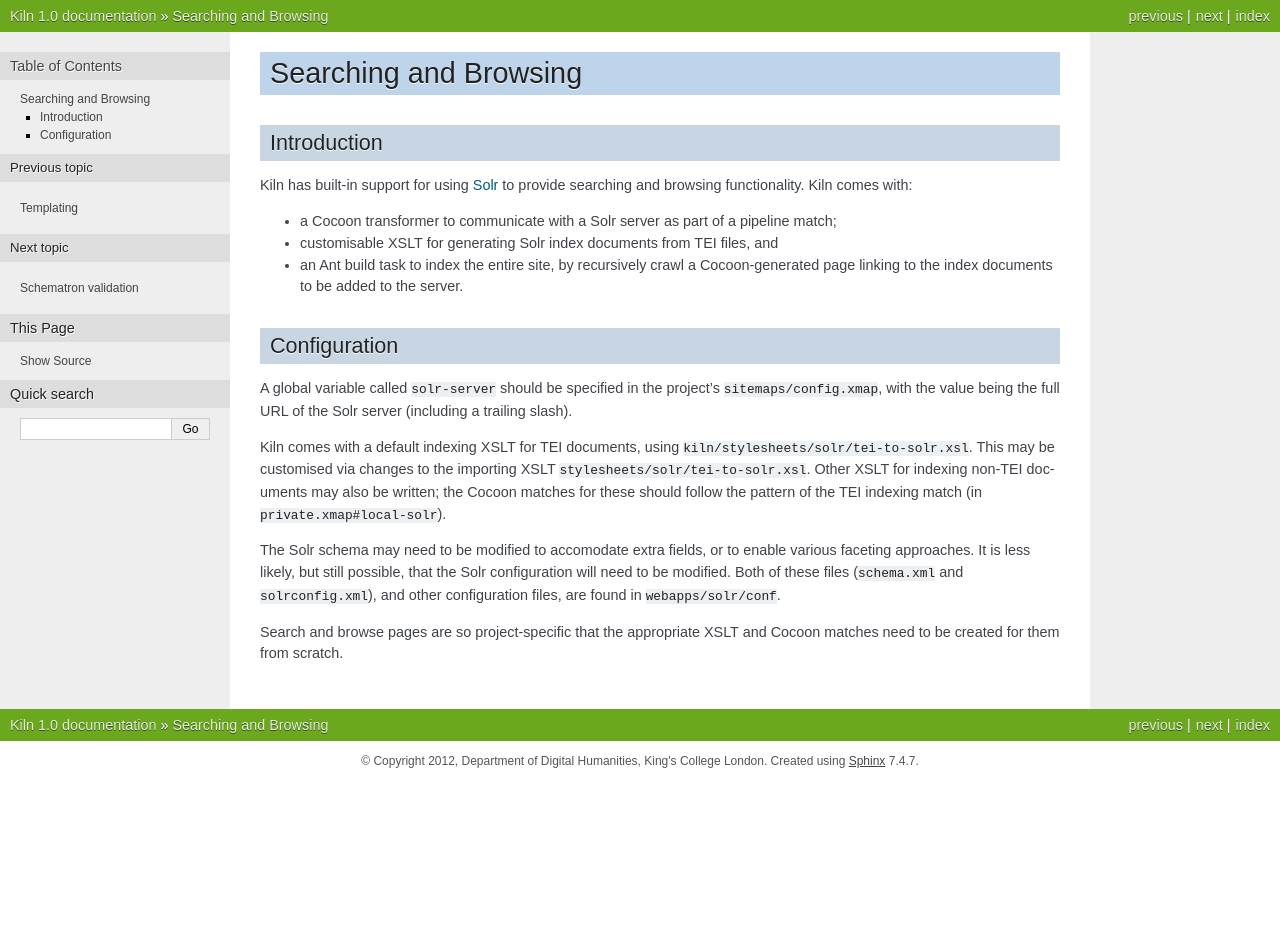
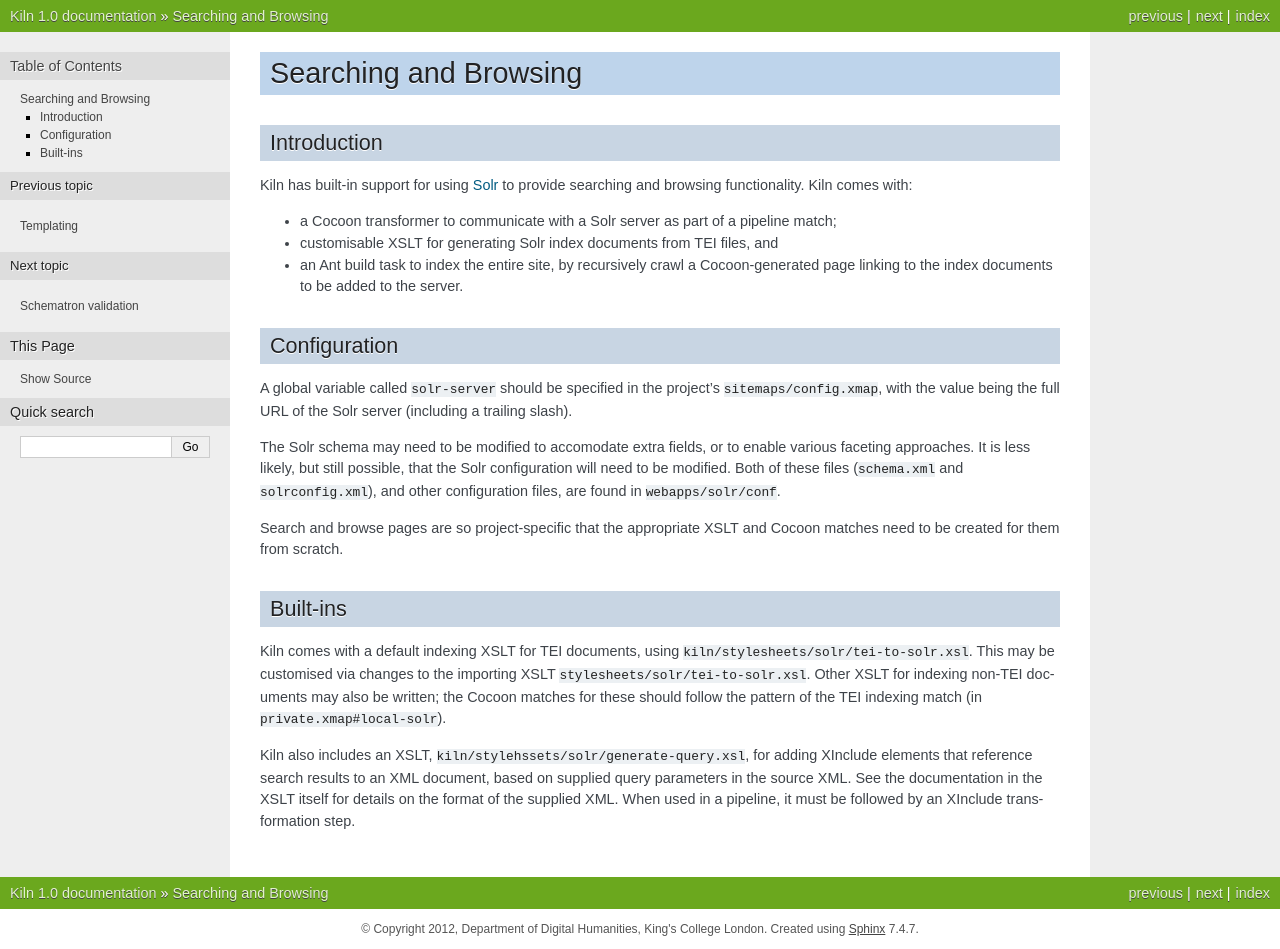
Before and after one commit to kcl-ddh/kiln, a Sphinx documentation site: the page built from docs/source/searching.rst, in a window 1280 px wide. Built offline with Sphinx 7.4.7, drawn with Linux system fonts in a browser that asks for light colours; before the commit the page ends 900 px from its top, so only the background shows below that.

Commit message:
Added an XSLT for generating Solr query XIncludes based on the source XML. Closes WS-38.

```diff
--- a/docs/source/searching.rst
+++ b/docs/source/searching.rst
@@ -40,4 +32,23 @@ configuration files, are found in ``webapps/solr/conf``.
 Search and browse pages are so project-specific that the appropriate
 XSLT and Cocoon matches need to be created for them from scratch.
 
+Built-ins
+---------
+
+Kiln comes with a default indexing XSLT for TEI documents, using
+``kiln/stylesheets/solr/tei-to-solr.xsl``. This may be customised via
+changes to the importing XSLT
+``stylesheets/solr/tei-to-solr.xsl``. Other XSLT for indexing non-TEI
+documents may also be written; the Cocoon matches for these should
+follow the pattern of the TEI indexing match (in
+``private.xmap#local-solr``).
+
+Kiln also includes an XSLT,
+``kiln/stylehssets/solr/generate-query.xsl``, for adding XInclude
+elements that reference search results to an XML document, based on
+supplied query parameters in the source XML. See the documentation in
+the XSLT itself for details on the format of the supplied XML. When
+used in a pipeline, it must be followed by an XInclude transformation
+step.
+
 .. _Solr: http://lucene.apache.org/solr/
```
Also changed, not shown: other parts of docs/source/searching.rst (+0 -8 lines), 1 other file.
